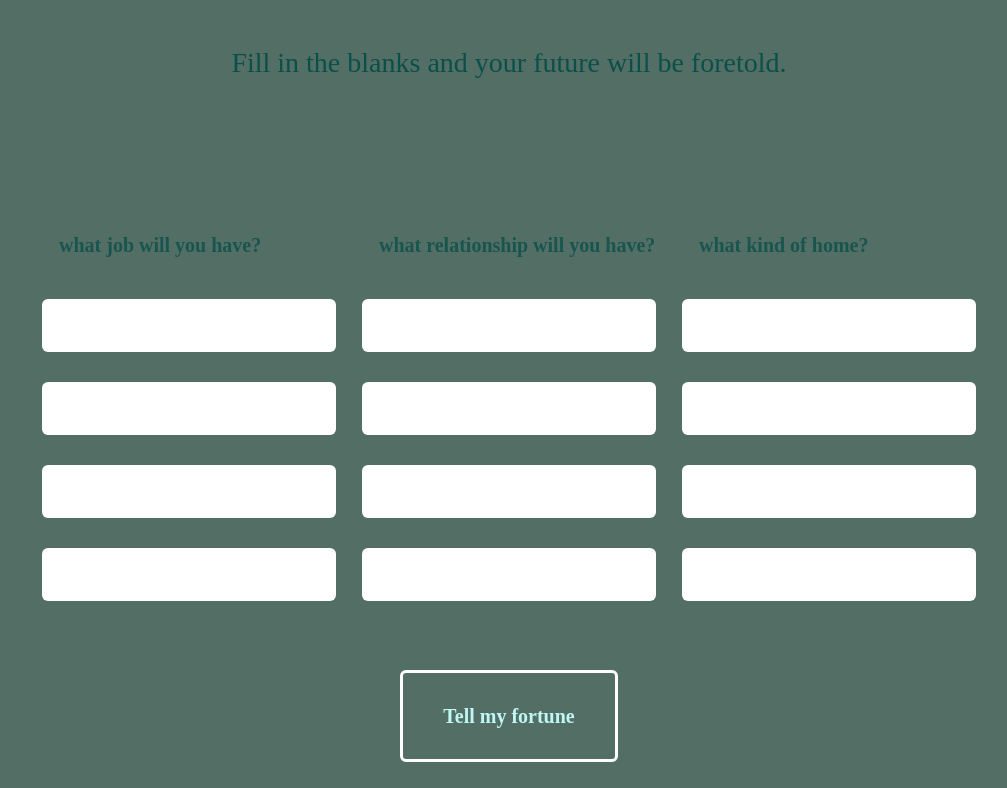
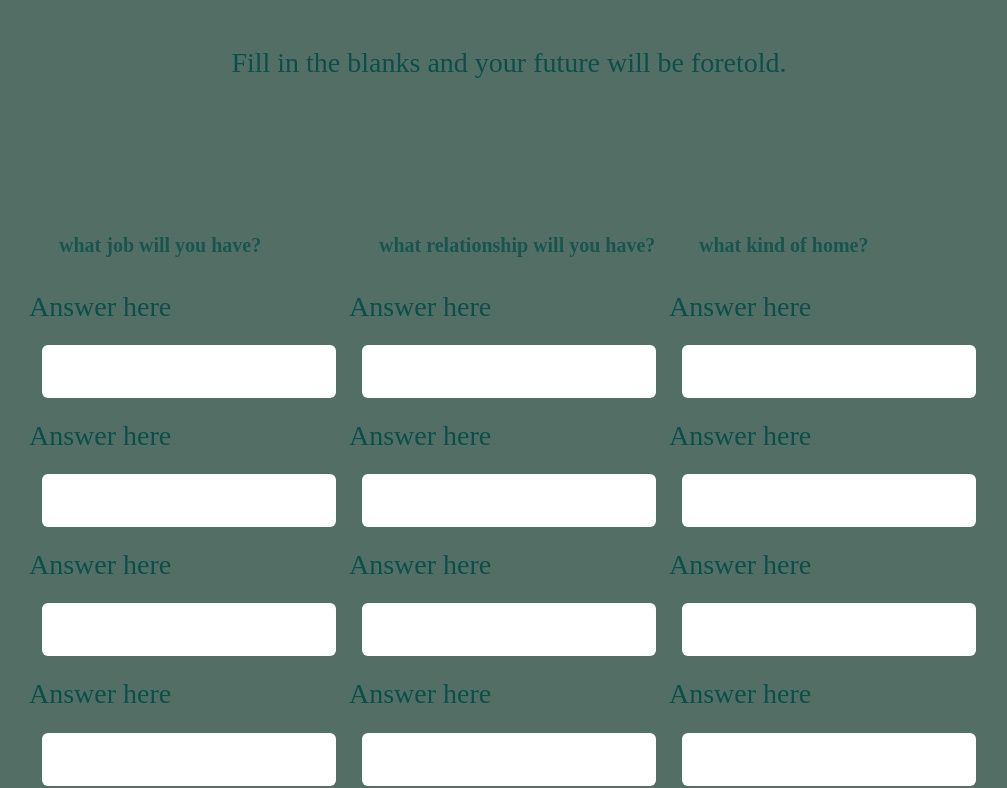
Before and after one commit to MadisonR33/MASH-Game-, a plain HTML site: page index.html in a window 1280 px wide. Shown: the part 176-964 px from the top of the page, without its empty margins (131-1138 px from the left). Drawn offline with Linux system fonts and the light colour scheme.

Commit message:
Update index.html

```diff
--- a/index.html
+++ b/index.html
@@ -22,24 +22,24 @@
       <div class="bucket">
         <div class="choice-bucket">
           <h4 class="highlight">what job will you have?</h4>
-          <input name="answer_1[]">
-          <input name="answer_1[]">
-          <input name="answer_1[]">
-          <input name="answer_1[]">
+          <lable>Answer here<input name="answer_1[]"></lable>
+          <lable>Answer here<input name="answer_1[]"></lable>
+          <lable>Answer here<input name="answer_1[]"></lable>
+          <lable>Answer here<input name="answer_1[]"></lable>
         </div>
         <div class="choice-bucket">
           <h4 class="highlight"> what relationship will you have?</h4>
-          <input name="answer_2[]">
-          <input name="answer_2[]">
-          <input name="answer_2[]">
-          <input name="answer_2[]">
+          <lable>Answer here<input name="answer_2[]"></lable>
+          <lable>Answer here<input name="answer_2[]"></lable>
+          <lable>Answer here<input name="answer_2[]"></lable>
+          <lable>Answer here<input name="answer_2[]"></lable>
         </div>
         <div class="choice-bucket">
           <h4 class="highlight">what kind of home?</h4>
-          <input name="answer_3[]">
-          <input name="answer_3[]">
-          <input name="answer_3[]">
-          <input name="answer_3[]">
+          <lable>Answer here<input name="answer_3[]"></lable>
+          <lable>Answer here<input name="answer_3[]"></lable>
+          <lable>Answer here<input name="answer_3[]"></lable>
+          <lable>Answer here<input name="answer_3[]"></lable>
         </div>
       </div>
       <button type="submit" class="button-submit">Tell my fortune</button>
```
